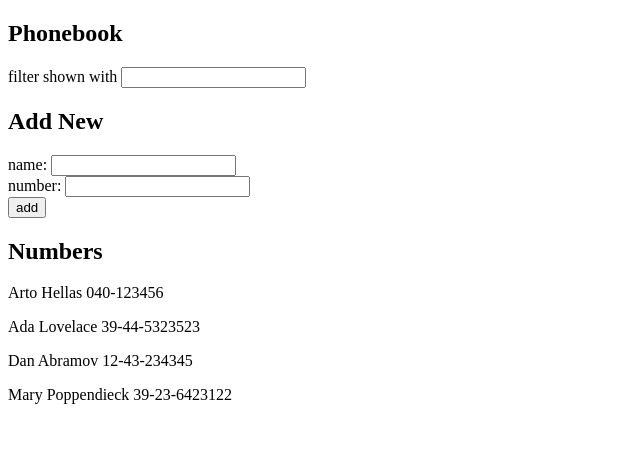
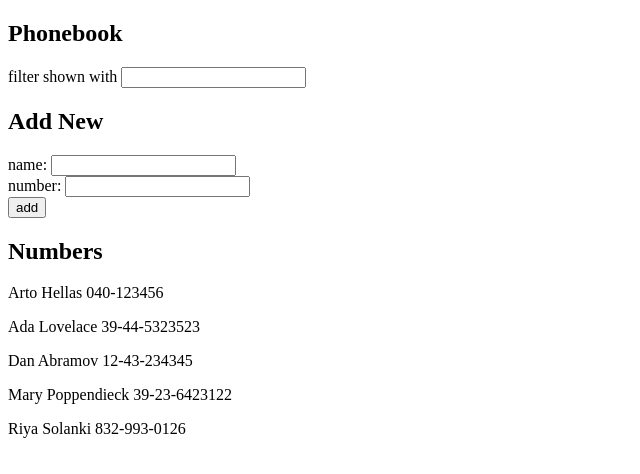
Before and after one commit to r-solanki-dev/fullstack, a React (Vite) app in the folder part2/phonebook/: page / in a window 1280 px wide. Shown: the top 474 px of the page, without its empty margins (0-640 px from the left). Built offline with nearby package versions, Linux system fonts and the light colour scheme; data requests are answered from the project's data file.

Commit message:
2.13 add api service

```diff
--- a/part2/phonebook/db.json
+++ b/part2/phonebook/db.json
@@ -1,5 +1,5 @@
 {
-  "persons":[
+  "persons": [
     {
       "name": "Arto Hellas",
       "number": "040-123456",
@@ -19,6 +19,11 @@
       "name": "Mary Poppendieck",
       "number": "39-23-6423122",
       "id": "4"
+    },
+    {
+      "id": 5,
+      "name": "Riya Solanki",
+      "number": "832-993-0126"
     }
   ]
 }
--- a/part2/phonebook/src/App.jsx
+++ b/part2/phonebook/src/App.jsx
@@ -3,6 +3,8 @@ import axios from 'axios'
 import Persons from './components/Persons'
 import PersonForm from './components/PersonForm'
 import Filter from './components/Filter'
+
+import personService from './services/persons'
 
 const App = (props) => {
 
@@ -25,11 +27,24 @@ const App = (props) => {
     const newName = event.target[0].value
     const newNumber = event.target[1].value
 
+    const newPersonObj = {name: newName, number: newNumber, id: nextId}
+
     if (names.includes(newName) === true) {
       alert(`${newName} is already in the phonebook.`)
     }
     else {
-      setPersons(persons.concat({name: newName, number: newNumber, id: nextId}))
+      axios
+        .post('http://localhost:3001/persons', newPersonObj)
+        .then(response => {
+          if (response.status === 201) {
+            setPersons(persons.concat(newPersonObj))
+            console.log(response)
+          }
+          else {
+            alert(`Failed to add ${newName} to the phonebook.`)
+          }
+        }
+      )
     }
   }
 
@@ -42,6 +57,9 @@ const App = (props) => {
       .get('http://localhost:3001/persons')
       .then(response => {
         setPersons(response.data)
+      })
+      .catch(error => {
+        console.log('Error getting persons')
       })
   }
 
--- a/part2/phonebook/src/main.jsx
+++ b/part2/phonebook/src/main.jsx
@@ -3,15 +3,8 @@ import { createRoot } from 'react-dom/client'
 import './index.css'
 import App from './App.jsx'
 
-import axios from 'axios'
-
-axios
-  .get('http://localhost:3001/persons')
-  .then(response => {
-    const persons = response.data
-    createRoot(document.getElementById('root')).render(
-      <StrictMode>
-        <App data={persons}/>
-      </StrictMode>,
-    )
-  })
+createRoot(document.getElementById('root')).render(
+  <StrictMode>
+    <App/>
+  </StrictMode>,
+)
--- /dev/null
+++ b/part2/phonebook/src/services/persons.js
@@ -0,0 +1,12 @@
+import axios from 'axios'
+const baseUrl = 'http://localhost:3001/persons'
+
+const getAll = () => {
+  return axios.get(baseUrl)
+}
+
+const create = newObject => {
+  return axios.post(baseUrl, newObject)
+}
+
+export default { getAll, create }
```
